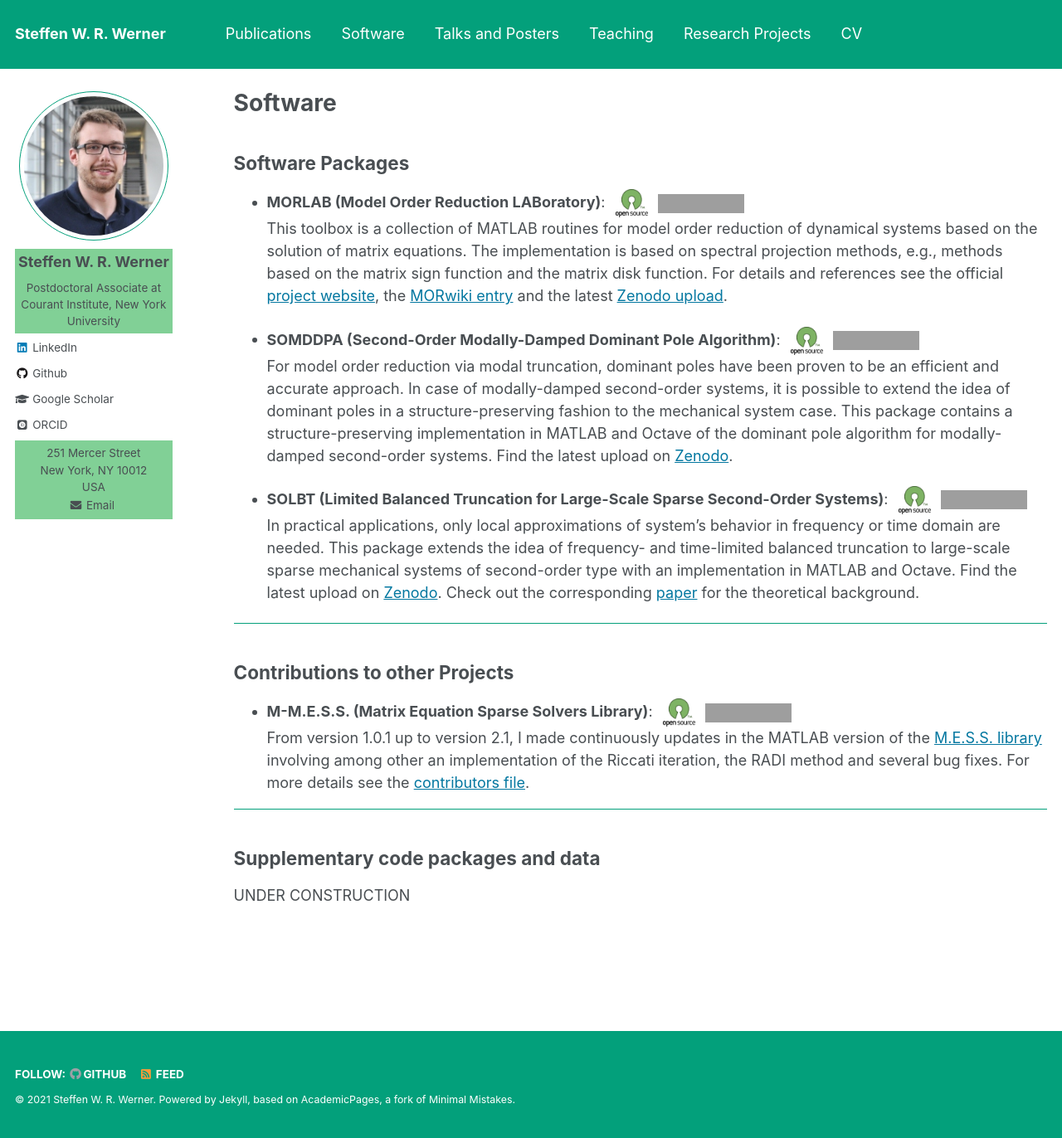
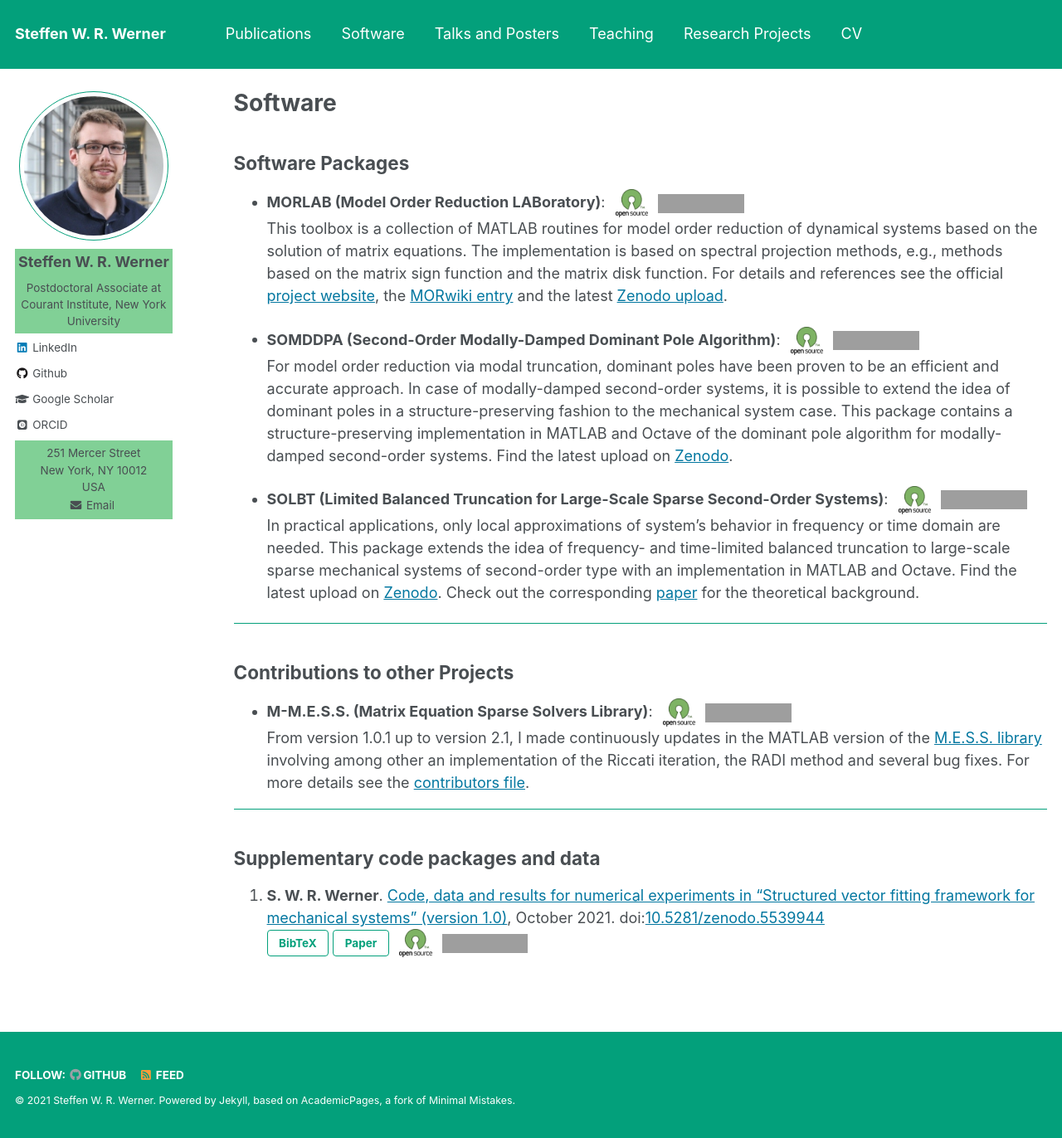
Before and after one commit to ninsteve/ninsteve.github.io, a Jekyll site: the page built from _pages/software.md, in a window 1280 px wide and 1372 px high. Shown: the whole window at 83% size. Built offline with Jekyll 4.4.1, drawn with Linux system fonts in a browser that asks for light colours; nearby versions of some CDN libraries; some web fonts are replaced; grey boxes are pictures that could not be loaded.

Commit message:
Started adding sup packages to software side.

```diff
--- a/_pages/software.md
+++ b/_pages/software.md
@@ -4,6 +4,12 @@ title: "Software"
 permalink: /software/
 author_profile: true
 ---
+
+{% include base_path %}
+
+{% if page.author and site.data.authors[page.author] %}
+  {% assign author = site.data.authors[page.author] %}{% else %}{% assign author = site.author %}
+{% endif %}
 
 ## Software Packages ##
 
@@ -88,4 +94,31 @@ author_profile: true
 
 ## Supplementary code packages and data ##
 
-UNDER CONSTRUCTION
+1. <strong>S. W. R. Werner</strong>. <a target="blank_"
+    href="https://doi.org/10.5281/zenodo.5539944">Code, data and results for
+    numerical experiments in &ldquo;Structured vector fitting framework for
+    mechanical systems&rdquo; (version 1.0)</a>, October 2021. doi:<a
+    target="blank_" href="https://doi.org/10.5281/zenodo.5539944">10.5281/zenodo.5539944</a><br />
+    <button id="supWer21b-pop" class="btn btn--inverse">BibTeX</button>
+    <a target="blank_" href="https://arxiv.org/abs/2110.09220"><button
+    class="btn btn--inverse">Paper</button></a>
+    <a target ="_blank"
+    href="https://en.wikipedia.org/wiki/Open-source_software">
+    <img src="../images/open_source_symbol.png" alt="Open Source Software"
+    class="opensource"></a>
+    <a href="https://opensource.org/licenses/BSD-2-Clause">
+    <img src="https://img.shields.io/badge/License-BSD%202--Clause-orange.svg"
+    alt="License: BSD 2-Clause" class="badge"></a>
+
+<!-- Javascripts for Buttons and BibTeX content. -->
+
+<div id="includedBibTeX"></div>
+
+<link rel="stylesheet" href="https://cdnjs.cloudflare.com/ajax/libs/magnific-popup.js/1.1.0/magnific-popup.css"/>
+<script src="https://cdnjs.cloudflare.com/ajax/libs/jquery/2.1.3/jquery.min.js"></script>
+<script src="https://cdnjs.cloudflare.com/ajax/libs/magnific-popup.js/1.1.0/jquery.magnific-popup.min.js"></script>
+<script>
+  $(function(){
+    $("#includedBibTeX").load("{{ base_path }}/files/software/bibtex.html");
+  });
+</script>
--- /dev/null
+++ b/files/software/bibtex.html
@@ -0,0 +1,42 @@
+<!--=========================================================================-->
+<!-- SUPPLEMENTARY CODE PACKAGES AND DATA                                    -->
+<!--=========================================================================-->
+
+<script>
+  $(function(){
+  $('#supWer21b-pop').magnificPopup({ items: { src: '#supWer21b' },
+  closeBtnInside: true, autoFocusLast: false, fixedContentPos: false,
+  type: 'inline' }); });
+</script>
+<div id="supWer21b" class="bibtex-dialog mfp-hide">
+<pre><code>
+@MISC{supWer21b,
+  author = {Werner, S.~W.~R.},
+  title  = {Code, Data and Results for Numerical Experiments in
+            ``{S}tructured vector fitting framework for mechanical systems''
+            (version 1.0)},
+  month  = oct,
+  year   = {2021},
+  doi    = {10.5281/zenodo.5539944}
+}
+</code></pre></div>
+<!--=========================================================================-->
+<script>
+  $(function(){
+  $('#supHeiW21a-pop').magnificPopup({ items: { src: '#supHeiW21a' },
+  closeBtnInside: true, autoFocusLast: false, fixedContentPos: false,
+  type: 'inline' }); });
+</script>
+<div id="supHeiW21a" class="bibtex-dialog mfp-hide">
+<pre><code>
+@MISC{supHeiW21a,
+  author =       {Heiland, J. and Werner, S.~W.~R.},
+  title  =       {Code, Data and Results for Numerical Experiments in ``{R}obust
+                  output-feedback stabilization for incompressible flows using
+                  low-dimensional $\mathcal{H}_{\infty}$-controllers''
+                  (version 2.0)},
+  month  =       oct,
+  year   =       {2021},
+  doi    =       {10.5281/zenodo.5532539}
+}
+</code></pre></div>
```
